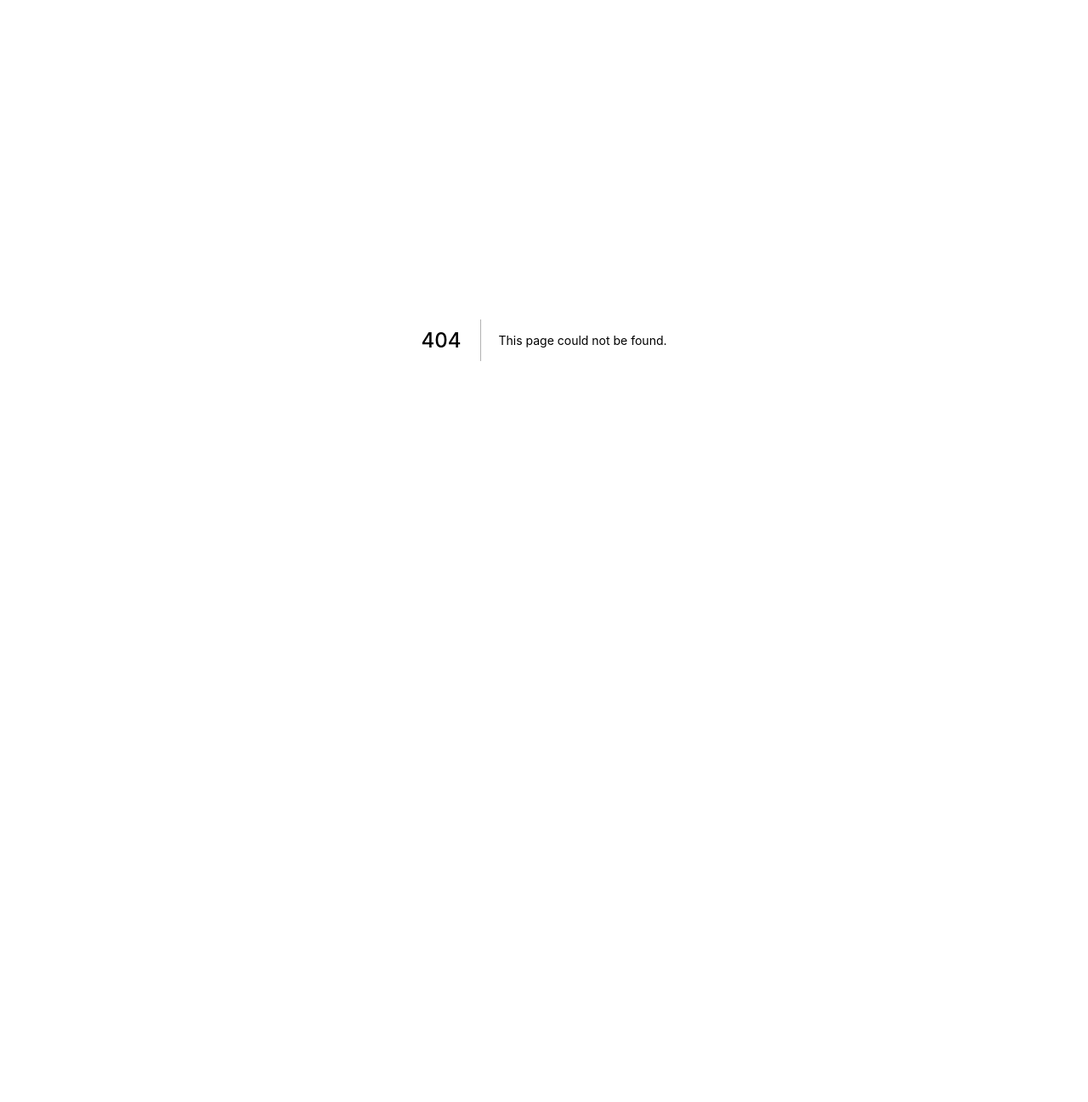
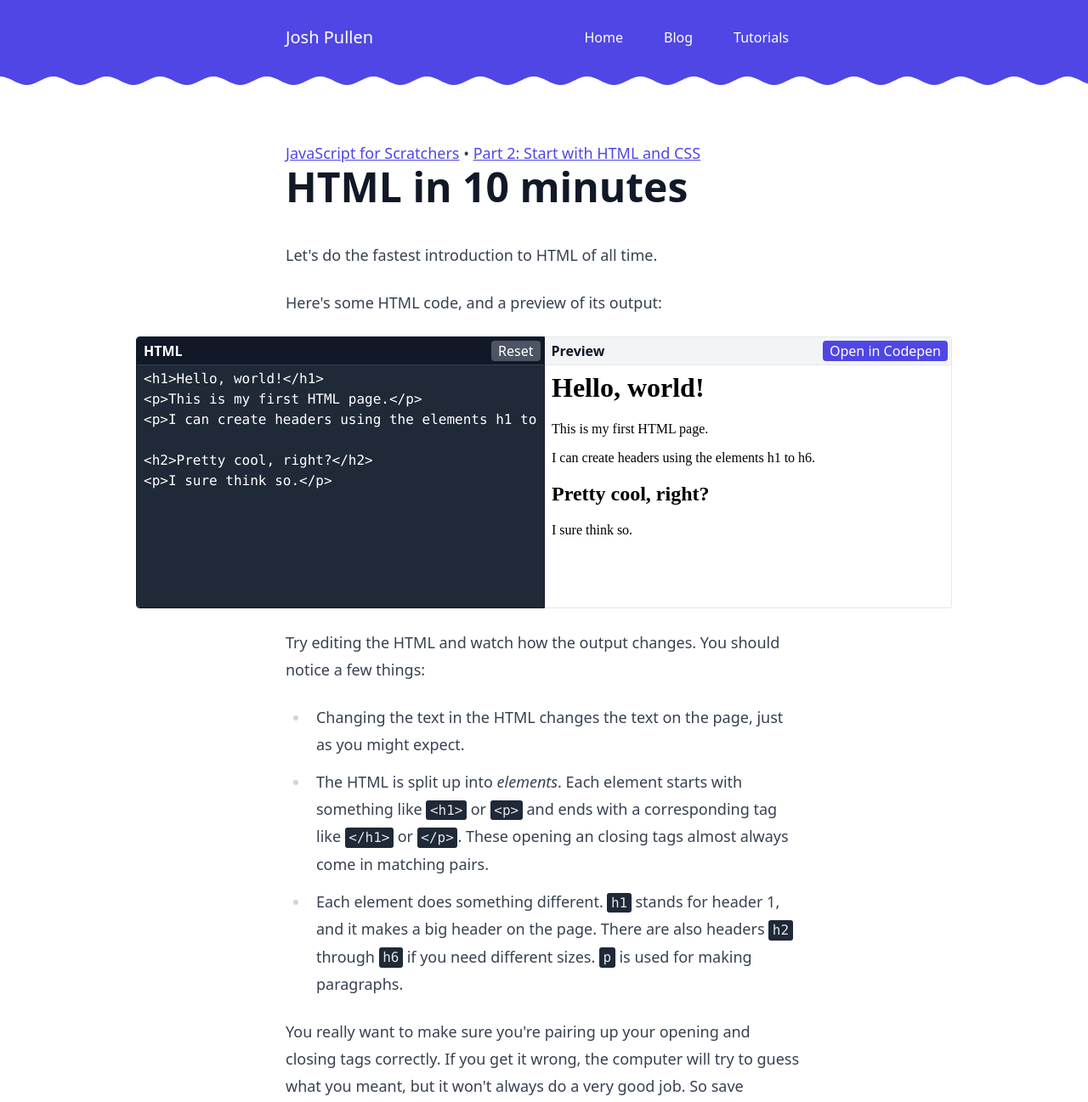
Before and after one commit to PullJosh/joshuapullen.com, a Next.js app: page /tutorials/javascript-for-scratchers/part-2/html-in-10-minutes in a window 1280 px wide. Before the commit this address had no page. Shown: the top 1297 px of the page at 85% size. Before the commit the page ends 800 px from the top, so only its background shows below. Built offline with nearby package versions, Linux system fonts and the light colour scheme.

Commit message:
Split out HTML and CSS tutorials

```diff
--- a/pages/tutorials/javascript-for-scratchers/index.js
+++ b/pages/tutorials/javascript-for-scratchers/index.js
@@ -46,6 +46,18 @@ export default function JavascriptForScatchers() {
             <Link href="/tutorials/javascript-for-scratchers/part-2">
               <a>Start with HTML and CSS</a>
             </Link>
+            <ul>
+              <li>
+                <Link href="/tutorials/javascript-for-scratchers/part-2/html-in-10-minutes">
+                  <a>HTML in 10 minutes</a>
+                </Link>
+              </li>
+              <li>
+                <Link href="/tutorials/javascript-for-scratchers/part-2/css-in-10-minutes">
+                  <a>CSS in 10 minutes</a>
+                </Link>
+              </li>
+            </ul>
           </li>
         </ul>
       </article>
--- a/pages/tutorials/javascript-for-scratchers/part-1.js
+++ b/pages/tutorials/javascript-for-scratchers/part-1.js
@@ -108,8 +108,8 @@ export default function Part1() {
         </p>
         <p>Fear not.</p>
         <p>
-          No matter what you want to make will JavaScript, you'll need to learn
-          the ropes of very basic website building.
+          No matter what you want to make with JavaScript, you'll need to learn
+          the ropes of very basic website building first.
         </p>
         <p>
           But there is a special element you can put on a web page called a
@@ -118,8 +118,8 @@ export default function Part1() {
         </p>
         <p>
           So if you want to, you can start with just the very basics of the web
-          and then quickly switch to a focus on games. But if building websites
-          appeals to you, you can stick with doing that. (Or try both!)
+          and then quickly switch to a focus on games. Or, if building websites
+          appeals to you, you also have that option. (Or you can try both!)
         </p>
       </article>
     </Layout>
--- /dev/null
+++ b/pages/tutorials/javascript-for-scratchers/part-2/html-in-10-minutes.js
@@ -0,0 +1,139 @@
+import Head from "next/head";
+import Link from "next/link";
+import Layout from "../../../../components/Layout";
+import WebpageEditor from "../../../../components/WebpageEditor";
+
+export default function Part1() {
+  return (
+    <Layout>
+      <Head>
+        <title>
+          HTML in 10 minutes | Start with HTML and CSS | JavaScript for
+          Scratchers | Josh Pullen
+        </title>
+      </Head>
+
+      <article>
+        <div className="prose sm:prose-lg prose-indigo">
+          <div>
+            <Link href="/tutorials/javascript-for-scratchers">
+              <a>JavaScript for Scratchers</a>
+            </Link>{" "}
+            &bull;{" "}
+            <Link href="/tutorials/javascript-for-scratchers/part-2">
+              <a>Part 2: Start with HTML and CSS</a>
+            </Link>
+          </div>
+          <h1>HTML in 10 minutes</h1>
+          <p>Let's do the fastest introduction to HTML of all time.</p>
+          <p>Here's some HTML code, and a preview of its output:</p>
+        </div>
+        <div className="my-4 w-break-out">
+          <div className="w-full max-w-5xl px-8 mx-auto">
+            <WebpageEditor
+              html={`<h1>Hello, world!</h1>
+<p>This is my first HTML page.</p>
+<p>I can create headers using the elements h1 to h6.</p>
+
+<h2>Pretty cool, right?</h2>
+<p>I sure think so.</p>`}
+            />
+          </div>
+        </div>
+        <div className="prose sm:prose-lg prose-indigo">
+          <p>
+            Try editing the HTML and watch how the output changes. You should
+            notice a few things:
+          </p>
+          <ul>
+            <li>
+              Changing the text in the HTML changes the text on the page, just
+              as you might expect.
+            </li>
+            <li>
+              The HTML is split up into <em>elements</em>. Each element starts
+              with something like <code>&lt;h1&gt;</code> or{" "}
+              <code>&lt;p&gt;</code> and ends with a corresponding tag like{" "}
+              <code>&lt;/h1&gt;</code> or <code>&lt;/p&gt;</code>. These opening
+              an closing tags almost always come in matching pairs.
+            </li>
+            <li>
+              Each element does something different. <code>h1</code> stands for
+              header 1, and it makes a big header on the page. There are also
+              headers <code>h2</code> through <code>h6</code> if you need
+              different sizes. <code>p</code> is used for making paragraphs.
+            </li>
+          </ul>
+          <p>
+            You really want to make sure you're pairing up your opening and
+            closing tags correctly. If you get it wrong, the computer will try
+            to guess what you meant, but it won't always do a very good job. So
+            save yourself the pain and make it a priority to pair them up
+            properly.
+          </p>
+          <p>
+            Alright... Let me show you another HTML example. This is mostly just
+            more of the same, but here I'm also showing off how you can have
+            elements inside of other elements.
+          </p>
+        </div>
+        <div className="my-4 w-break-out">
+          <div className="w-full max-w-5xl px-8 mx-auto">
+            <WebpageEditor
+              html={`<h1>Elements within elements</h1>
+<p>I can create <strong>bold</strong> text and <em>italic</em> text inside of this paragraph.</p>
+
+<h2>Lists</h2>
+<p>I can also make lists by putting list items inside of a <code>ul</code> element:</p>
+<ul>
+  <li>First list item</li>
+  <li>Second list item</li>
+  <li>Third list item</li>
+</ul>
+<p>(Try using <code>ol</code> instead of <code>ul</code> for a fun surprise. Make sure you change both the opening and closing tags!)</p>`}
+            />
+          </div>
+        </div>
+        <div className="prose sm:prose-lg prose-indigo">
+          <p>
+            Putting elements inside of other elements is <em>very</em> common in
+            HTML.
+          </p>
+          <AsideBox>
+            <div>
+              We are going through this <em>really</em> fast, and I don't expect
+              you to learn everything all at once. Take your time, experiment,
+              and use Google when necessary. You're in charge of your own
+              learning here, so do what feels best for you.
+            </div>
+          </AsideBox>
+          <AsideBox>
+            <div>
+              If your goal is to make websites, then really understanding HTML
+              is crucial. But if you're just trying to make games, don't sweat
+              it. Just a tiny bit of HTML is all you need. (Most of the hard
+              work there happens in JavaScript.)
+            </div>
+          </AsideBox>
+          <p>
+            Okay, one more big idea and then that's enough for now. Some
+            elements require extra information. For example, if you want to
+            create a link to another website, you need to specify which url to
+            go to.
+          </p>
+        </div>
+      </article>
+    </Layout>
+  );
+}
+
+function AsideBox({ title = "Side note", children }) {
+  return (
+    <div className="bg-gray-200 rounded px-5 py-4 my-4 text-base">
+      <div className="space-y-2">
+        <div className="font-bold text-gray-600 uppercase">{title}</div>
+        {children}
+      </div>
+    </div>
+  );
+}
--- a/pages/tutorials/javascript-for-scratchers/part-2.js
+++ b/pages/tutorials/javascript-for-scratchers/part-2/index.js
@@ -1,7 +1,7 @@
 import Head from "next/head";
 import Link from "next/link";
-import Layout from "../../../components/Layout";
-import WebpageEditor from "../../../components/WebpageEditor";
+import Layout from "../../../../components/Layout";
+import WebpageEditor from "../../../../components/WebpageEditor";
 
 export default function Part1() {
   return (
@@ -38,23 +38,20 @@ export default function Part1() {
             all work together just to make a simple website.
           </p>
           <p>It might feel a bit overwhelming at first, but don't fret.</p>
-          <div className="bg-gray-200 rounded px-5 py-4 text-base">
-            <div className="space-y-2">
-              <div className="font-bold text-gray-600 uppercase">Side note</div>
+          <AsideBox>
             <div>
               There are plenty of services online, like{" "}
               <a href="https://wordpress.com/">Wordpress</a> and{" "}
               <a href="https://www.wix.com/">Wix</a>, that let you build your
-                own website without writing any code at all. If your goal is
-                just to make a simple website, you can use one of those tools
-                without learning anything else.
+              own website without writing any code at all. If your goal is just
+              to make a simple website, you can use one of those tools without
+              learning anything else.
             </div>
             <div>
-                But if you want to build a site from... ahem... <em>scratch</em>
-                , then HTML, CSS, and JavaScript are going to be essential.
+              But if you want to build a site from... ahem... <em>scratch</em>,
+              then HTML, CSS, and JavaScript are going to be essential.
             </div>
-            </div>
-          </div>
+          </AsideBox>
 
           <h3>What do they all do?</h3>
           <p>All three languages work together to form one website:</p>
@@ -91,50 +88,43 @@ export default function Part1() {
             that's where JavaScript gets involved.
           </p>
 
-          <h2>HTML in 5 minutes</h2>
-          <p>Let's do the fastest introduction to HTML of all time.</p>
-          <p>Here's some HTML code, and a preview of its output:</p>
-        </div>
-        <div className="my-4 w-break-out">
-          <div className="w-full max-w-5xl px-8 mx-auto">
-            <WebpageEditor
-              html={`<h1>Hello, world!</h1>
-<p>This is my first HTML page.</p>
-<p>It has...</p>
-<ul>
-  <li>A header</li>
-  <li>Two paragraphs</li>
-  <li>A list of three things</li>
-</ul>`}
-            />
-          </div>
-        </div>
-        <div className="prose sm:prose-lg prose-indigo">
-          <p>
-            Try editing the HTML and watch how the output changes. You should
-            notice a few things:
-          </p>
+          <h2>HTML and CSS, as briefly as possible.</h2>
+          <p>I have two different mini tutorials for you:</p>
           <ul>
             <li>
-              Changing the text in the HTML changes the text on the page, just
-              as you might expect.
+              <Link href="/tutorials/javascript-for-scratchers/part-2/html-in-10-minutes">
+                <a>HTML in 10 minutes</a>
+              </Link>
             </li>
             <li>
-              The HTML is split up into <em>elements</em>. Each element starts
-              with something like <code>&lt;h1&gt;</code> or{" "}
-              <code>&lt;p&gt;</code> and ends with a corresponding tag like{" "}
-              <code>&lt;/h1&gt;</code> or <code>&lt;/p&gt;</code>. These opening
-              an closing tags almost always come in matching pairs.
-            </li>
-            <li>
-              Each element does something different. <code>h1</code> stands for
-              header 1, and it makes a big header on the page. <code>p</code>{" "}
-              stands for paragraph, <code>ul</code> stands for unordered list,
-              and <code>li</code> stands for list item.
+              <Link href="/tutorials/javascript-for-scratchers/part-2/css-in-10-minutes">
+                <a>CSS in 10 minutes</a>
+              </Link>
             </li>
           </ul>
+          <p>
+            Start with HTML, then do CSS. Feel free to skip anything you already
+            know.
+          </p>
+          <p>
+            The goal of these lessons is not to teach you everything. They are
+            just a quick overview so you can get comfortable with the big ideas.
+            After that, you should be able to search for anything else you want
+            to know.
+          </p>
         </div>
       </article>
     </Layout>
   );
 }
+
+function AsideBox({ title = "Side note", children }) {
+  return (
+    <div className="bg-gray-200 rounded px-5 py-4 my-4 text-base">
+      <div className="space-y-2">
+        <div className="font-bold text-gray-600 uppercase">{title}</div>
+        {children}
+      </div>
+    </div>
+  );
+}
```
Lines whose indentation alone changed are shown as unchanged.
